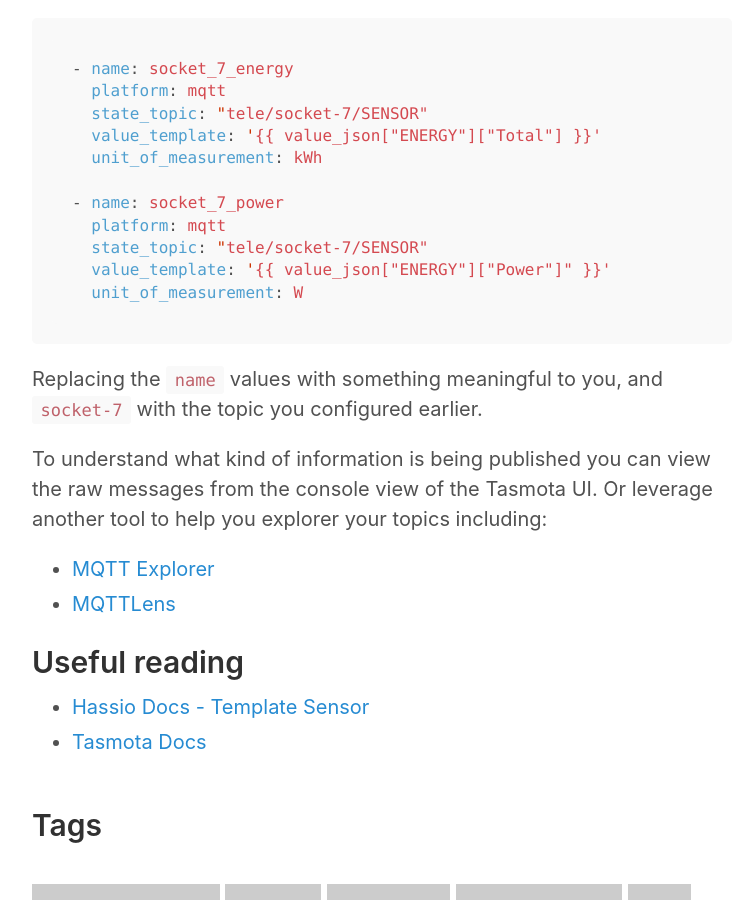
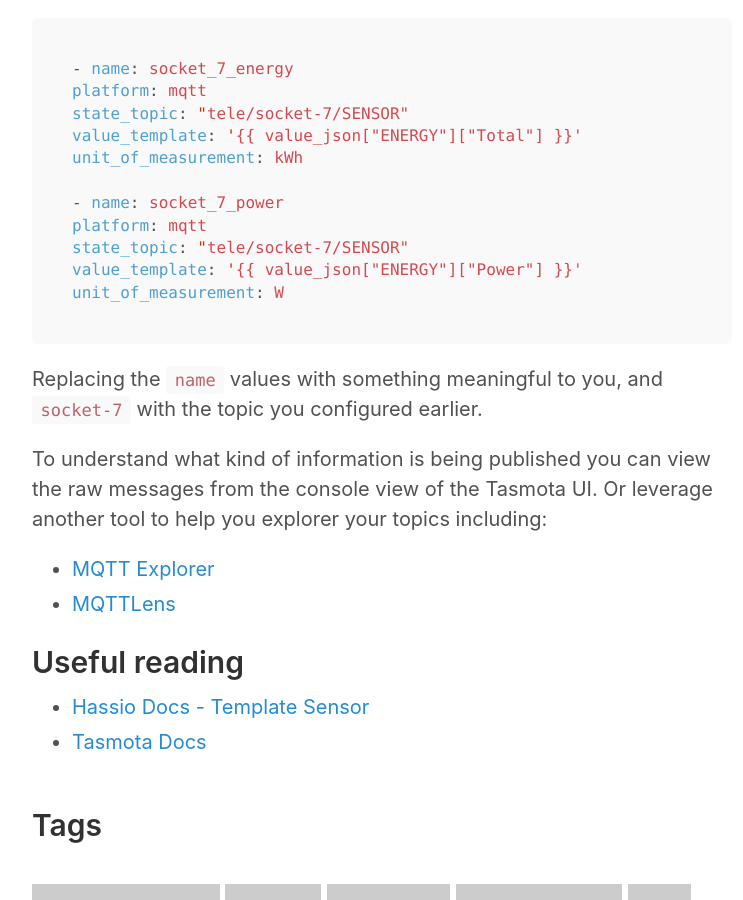
Before and after one commit to inverse/personal-site, a Jekyll site: the page built from _posts/2019-11-25-connecting-tasmota-to-home-assistant.md, in a window 1280 px wide and 900 px high, scrolled down 3967 px. Shown: the whole window, without its empty margins (258-1001 px from the left). Built offline with Jekyll 4.4.1, drawn with Linux system fonts in a browser that asks for light colours; nearby versions of some CDN libraries; comment, search, counter and statistics services are not loaded.

Commit message:
blog improvements

````diff
--- a/_posts/2019-11-25-connecting-tasmota-to-home-assistant.md
+++ b/_posts/2019-11-25-connecting-tasmota-to-home-assistant.md
@@ -61,16 +61,16 @@ Place the following under `sensor:` within your Home Assistant configuration.
 
 ```yaml
 - name: socket_7_energy
-  platform: mqtt
-  state_topic: "tele/socket-7/SENSOR"
-  value_template: '{% raw %}{{ value_json["ENERGY"]["Total"] }}{% endraw %}'
-  unit_of_measurement: kWh
+platform: mqtt
+state_topic: "tele/socket-7/SENSOR"
+value_template: '{% raw %}{{ value_json["ENERGY"]["Total"] }}{% endraw %}'
+unit_of_measurement: kWh
 
 - name: socket_7_power
-  platform: mqtt
-  state_topic: "tele/socket-7/SENSOR"
-  value_template: '{% raw %}{{ value_json["ENERGY"]["Power"]" }}{% endraw %}'
-  unit_of_measurement: W
+platform: mqtt
+state_topic: "tele/socket-7/SENSOR"
+value_template: '{% raw %}{{ value_json["ENERGY"]["Power"] }}{% endraw %}'
+unit_of_measurement: W
 ```
 
 Replacing the `name` values with something meaningful to you, and `socket-7` with the topic you configured earlier.
````
Also changed, not shown: _posts/2019-07-03-simple-home-automation-balcony-setup.md (+1 -1 lines).
